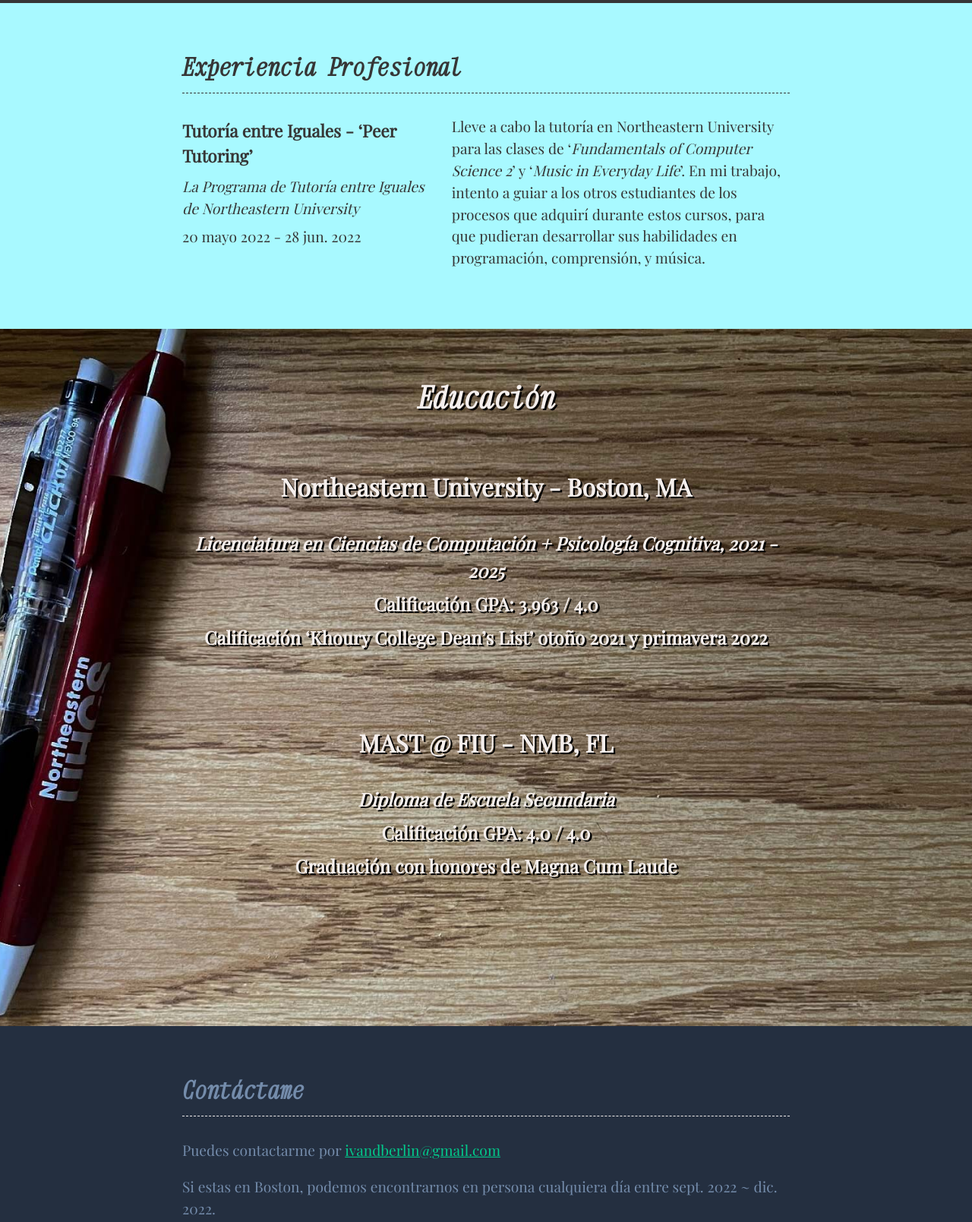
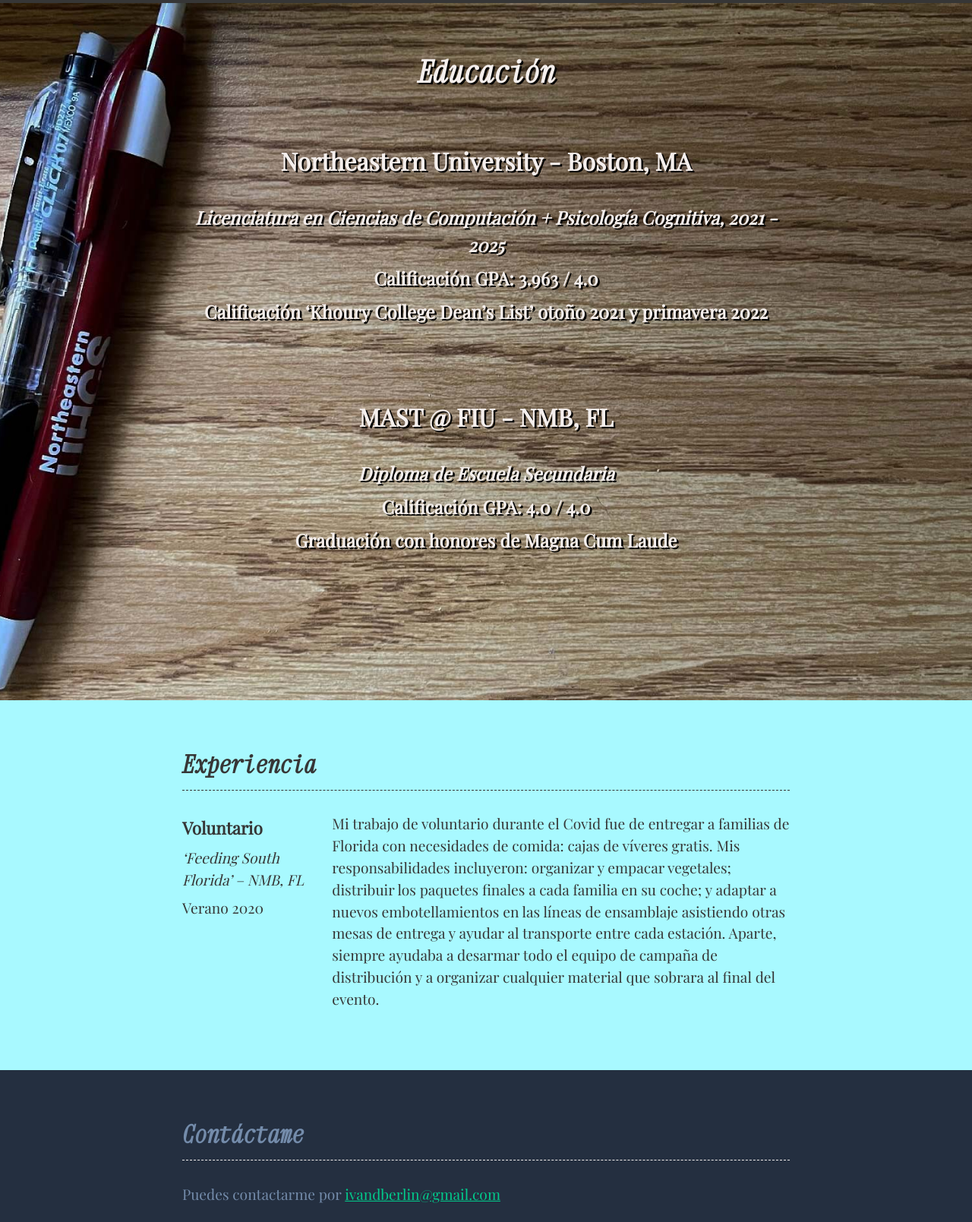
Before and after one commit to MidnightandShadow/MidnightandShadow.github.io, a plain HTML site: page index-es.html in a window 1280 px wide. Shown: the part 2458-4067 px from the top of the page at 76% size. Drawn offline with Linux system fonts and the light colour scheme.

Commit message:
updated resume + experience, exp after education

```diff
--- a/css/styles.css
+++ b/css/styles.css
@@ -408,11 +408,11 @@ flex-grow: 1;
 		order: 2;
 	}
 
-	section.work-experience {
+	section.education {
 		order: 3;
 	}
 
-	section.education {
+	section.work-experience {
 		order: 4;
 	}
 
--- a/index-es.html
+++ b/index-es.html
@@ -116,30 +116,6 @@
 				</div>
 
 
-				<!-- WORK EXPERIENCE SECTION -->
-				<section class="work-experience">
-					<div class="content-wrapper info-formatting divider">
-						<h2>Experiencia Profesional</h2>
-
-						<div class="job">
-
-							<div class="job-details">
-
-								<h3>Tutoría entre Iguales - ‘Peer Tutoring’</h3>
-								<p>La Programa de Tutoría entre Iguales de Northeastern University</p>
-								<p>20 mayo 2022 - 28 jun. 2022</p>
-							</div>
-
-							<div class="job-summary">
-								<p>Lleve a cabo la tutoría en Northeastern University para las clases de ‘<i>Fundamentals of Computer Science 2</i>’ y ‘<i>Music in Everyday Life</i>’. En mi trabajo, intento a guiar a los otros estudiantes de los procesos que adquirí durante estos cursos, para que pudieran desarrollar sus habilidades en programación, comprensión, y música.</p>
-							</div>
-
-						</div>
-
-					</div>
-				</section>
-
-
 				<!-- EDUCATION SECTION -->
 				<section class="education">
 					<div class="content-wrapper info-formatting">
@@ -164,6 +140,30 @@
 				</section>
 
 
+				<!-- WORK EXPERIENCE SECTION -->
+				<section class="work-experience">
+					<div class="content-wrapper info-formatting divider">
+						<h2>Experiencia</h2>
+
+						<div class="job">
+
+							<div class="job-details">
+
+								<h3>Voluntario</h3>
+								<p>‘Feeding South Florida’ – NMB, FL</p>
+								<p>Verano 2020</p>
+							</div>
+
+							<div class="job-summary">
+								<p>Mi trabajo de voluntario durante el Covid fue de entregar a familias de Florida con necesidades de comida: cajas de víveres gratis. Mis responsabilidades incluyeron: organizar y empacar vegetales; distribuir los paquetes finales a cada familia en su coche; y adaptar a nuevos embotellamientos en las líneas de ensamblaje asistiendo otras mesas de entrega y ayudar al transporte entre cada estación. Aparte, siempre ayudaba a desarmar todo el equipo de campaña de distribución y a organizar cualquier material que sobrara al final del evento.</p>
+							</div>
+
+						</div>
+
+					</div>
+				</section>
+
+
 				<!-- FOOTER SECTION -->
 				<footer>
 					<div class="content-wrapper">
```
Also changed, not shown: index.html (+24 -24 lines), 1 other file.
